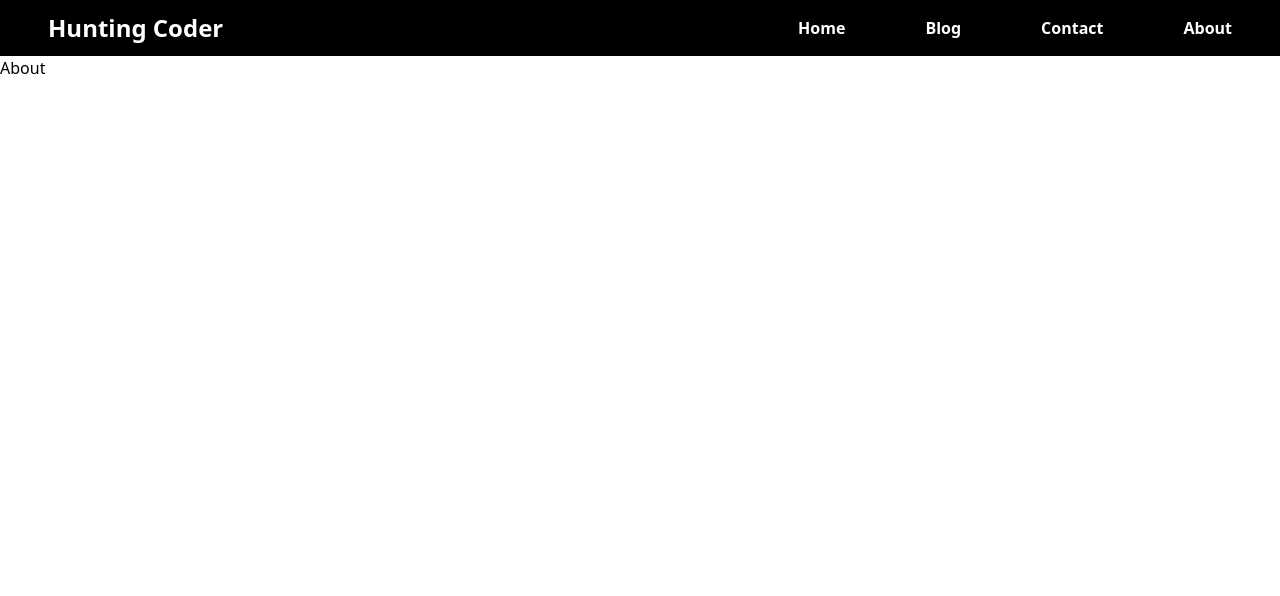
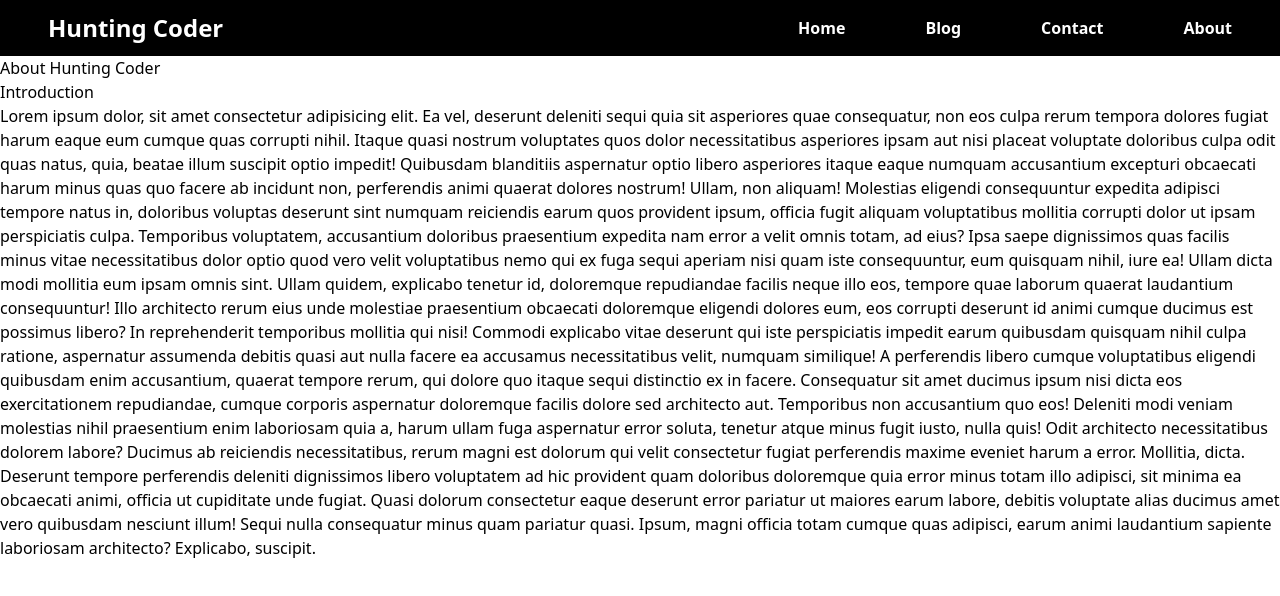
Before and after one commit to SajidCurious/learn-next, a Next.js app: page /about in a window 1280 px wide. Shown: the top 596 px of the page. Built offline with nearby package versions, Linux system fonts and the light colour scheme.

Commit message:
adding elements in the about

```diff
--- a/src/pages/about.js
+++ b/src/pages/about.js
@@ -1,7 +1,58 @@
 import React from "react";
 
 const about = () => {
-  return <div>About</div>;
+  return (
+    <div>
+      <h1>About Hunting Coder</h1>
+      <h2>Introduction</h2>
+      <p>
+        Lorem ipsum dolor, sit amet consectetur adipisicing elit. Ea vel,
+        deserunt deleniti sequi quia sit asperiores quae consequatur, non eos
+        culpa rerum tempora dolores fugiat harum eaque eum cumque quas corrupti
+        nihil. Itaque quasi nostrum voluptates quos dolor necessitatibus
+        asperiores ipsam aut nisi placeat voluptate doloribus culpa odit quas
+        natus, quia, beatae illum suscipit optio impedit! Quibusdam blanditiis
+        aspernatur optio libero asperiores itaque eaque numquam accusantium
+        excepturi obcaecati harum minus quas quo facere ab incidunt non,
+        perferendis animi quaerat dolores nostrum! Ullam, non aliquam! Molestias
+        eligendi consequuntur expedita adipisci tempore natus in, doloribus
+        voluptas deserunt sint numquam reiciendis earum quos provident ipsum,
+        officia fugit aliquam voluptatibus mollitia corrupti dolor ut ipsam
+        perspiciatis culpa. Temporibus voluptatem, accusantium doloribus
+        praesentium expedita nam error a velit omnis totam, ad eius? Ipsa saepe
+        dignissimos quas facilis minus vitae necessitatibus dolor optio quod
+        vero velit voluptatibus nemo qui ex fuga sequi aperiam nisi quam iste
+        consequuntur, eum quisquam nihil, iure ea! Ullam dicta modi mollitia eum
+        ipsam omnis sint. Ullam quidem, explicabo tenetur id, doloremque
+        repudiandae facilis neque illo eos, tempore quae laborum quaerat
+        laudantium consequuntur! Illo architecto rerum eius unde molestiae
+        praesentium obcaecati doloremque eligendi dolores eum, eos corrupti
+        deserunt id animi cumque ducimus est possimus libero? In reprehenderit
+        temporibus mollitia qui nisi! Commodi explicabo vitae deserunt qui iste
+        perspiciatis impedit earum quibusdam quisquam nihil culpa ratione,
+        aspernatur assumenda debitis quasi aut nulla facere ea accusamus
+        necessitatibus velit, numquam similique! A perferendis libero cumque
+        voluptatibus eligendi quibusdam enim accusantium, quaerat tempore rerum,
+        qui dolore quo itaque sequi distinctio ex in facere. Consequatur sit
+        amet ducimus ipsum nisi dicta eos exercitationem repudiandae, cumque
+        corporis aspernatur doloremque facilis dolore sed architecto aut.
+        Temporibus non accusantium quo eos! Deleniti modi veniam molestias nihil
+        praesentium enim laboriosam quia a, harum ullam fuga aspernatur error
+        soluta, tenetur atque minus fugit iusto, nulla quis! Odit architecto
+        necessitatibus dolorem labore? Ducimus ab reiciendis necessitatibus,
+        rerum magni est dolorum qui velit consectetur fugiat perferendis maxime
+        eveniet harum a error. Mollitia, dicta. Deserunt tempore perferendis
+        deleniti dignissimos libero voluptatem ad hic provident quam doloribus
+        doloremque quia error minus totam illo adipisci, sit minima ea obcaecati
+        animi, officia ut cupiditate unde fugiat. Quasi dolorum consectetur
+        eaque deserunt error pariatur ut maiores earum labore, debitis voluptate
+        alias ducimus amet vero quibusdam nesciunt illum! Sequi nulla
+        consequatur minus quam pariatur quasi. Ipsum, magni officia totam cumque
+        quas adipisci, earum animi laudantium sapiente laboriosam architecto?
+        Explicabo, suscipit.
+      </p>
+    </div>
+  );
 };
 
 export default about;
```
